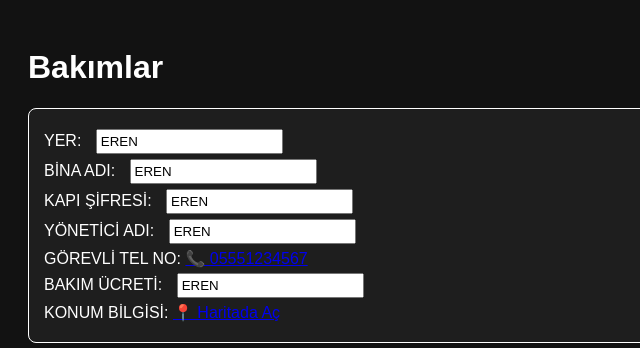
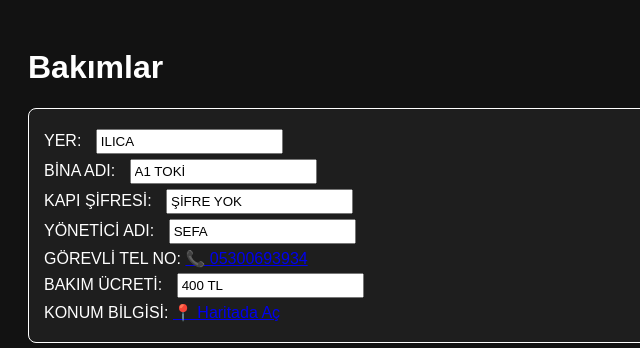
Before and after one commit to eren252525/SON, a plain HTML site: page bakimlar.html in a window 1280 px wide. Shown: the top 348 px of the page, 0-640 px from the left. Drawn offline with Linux system fonts and the light colour scheme.

Commit message:
Update bakimlar.html

```diff
--- a/bakimlar.html
+++ b/bakimlar.html
@@ -15,13 +15,13 @@
 <body>
 <h1>Bakımlar</h1>
 <div class="table">
-<p>YER: <input readonly="" type="text" value="EREN"/></p>
-<p>BİNA ADI: <input readonly="" type="text" value="EREN"/></p>
-<p>KAPI ŞİFRESİ: <input readonly="" type="text" value="EREN"/></p>
-<p>YÖNETİCİ ADI: <input readonly="" type="text" value="EREN"/></p>
-<p>GÖREVLİ TEL NO: <a href="tel:05551234567">📞 05551234567</a></p>
-<p>BAKIM ÜCRETİ: <input readonly="" type="text" value="EREN"/></p>
-<p>KONUM BİLGİSİ: <a href="https://maps.google.com/?q=41.0082,28.9784" target="_blank">📍 Haritada Aç</a></p>
+<p>YER: <input readonly="" type="text" value="ILICA"/></p>
+<p>BİNA ADI: <input readonly="" type="text" value="A1 TOKİ"/></p>
+<p>KAPI ŞİFRESİ: <input readonly="" type="text" value="ŞİFRE YOK"/></p>
+<p>YÖNETİCİ ADI: <input readonly="" type="text" value="SEFA"/></p>
+<p>GÖREVLİ TEL NO: <a href="tel:05300693934">📞 05300693934</a></p>
+<p>BAKIM ÜCRETİ: <input readonly="" type="text" value="400 TL"/></p>
+<p>KONUM BİLGİSİ: <a href="https://maps.google.com/?q=39.9473,41.1068" target="_blank">📍 Haritada Aç</a></p>
 </div>
 <div class="table">
 <p>YER: <input readonly="" type="text" value="EREN"/></p>
```
